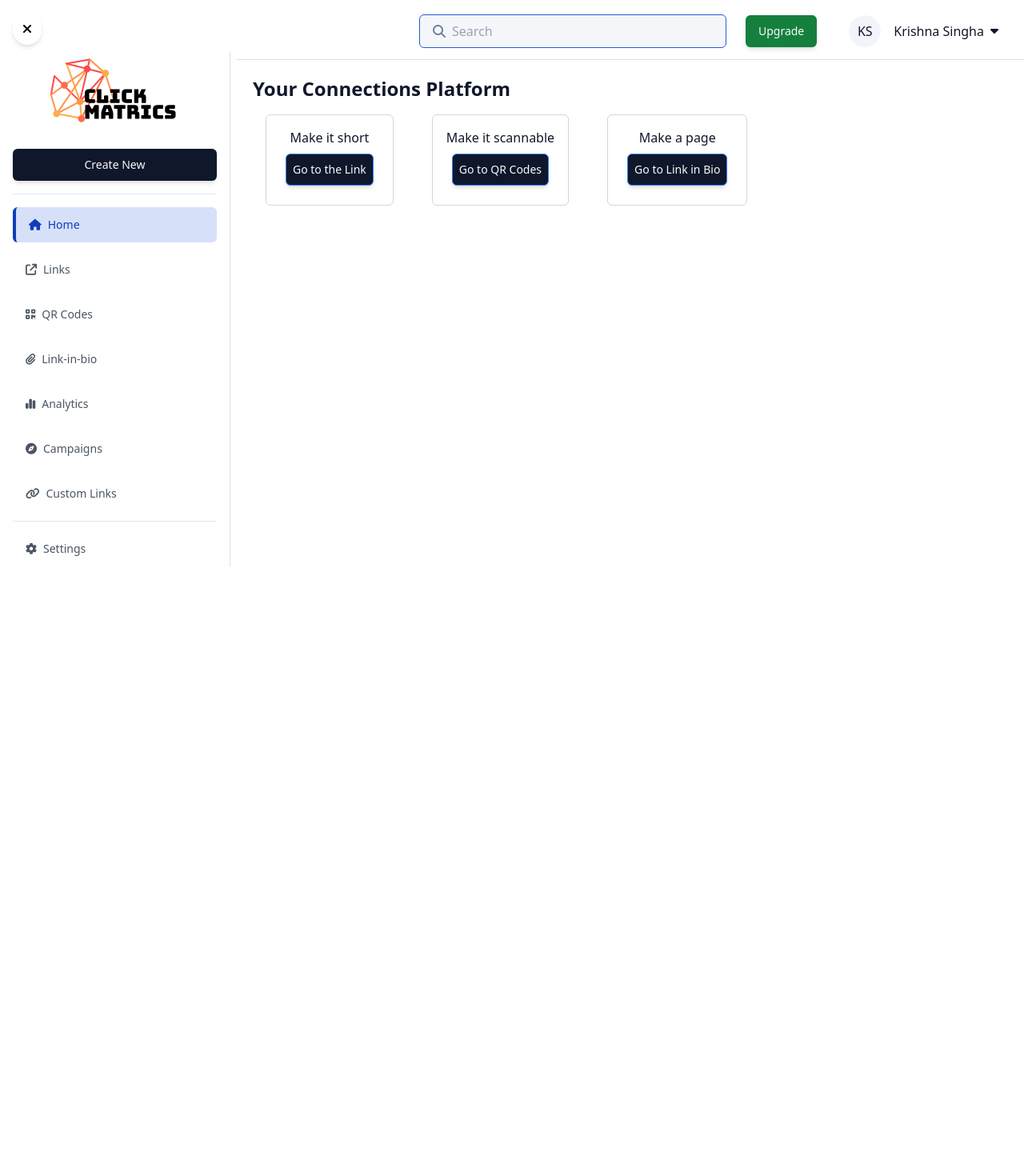
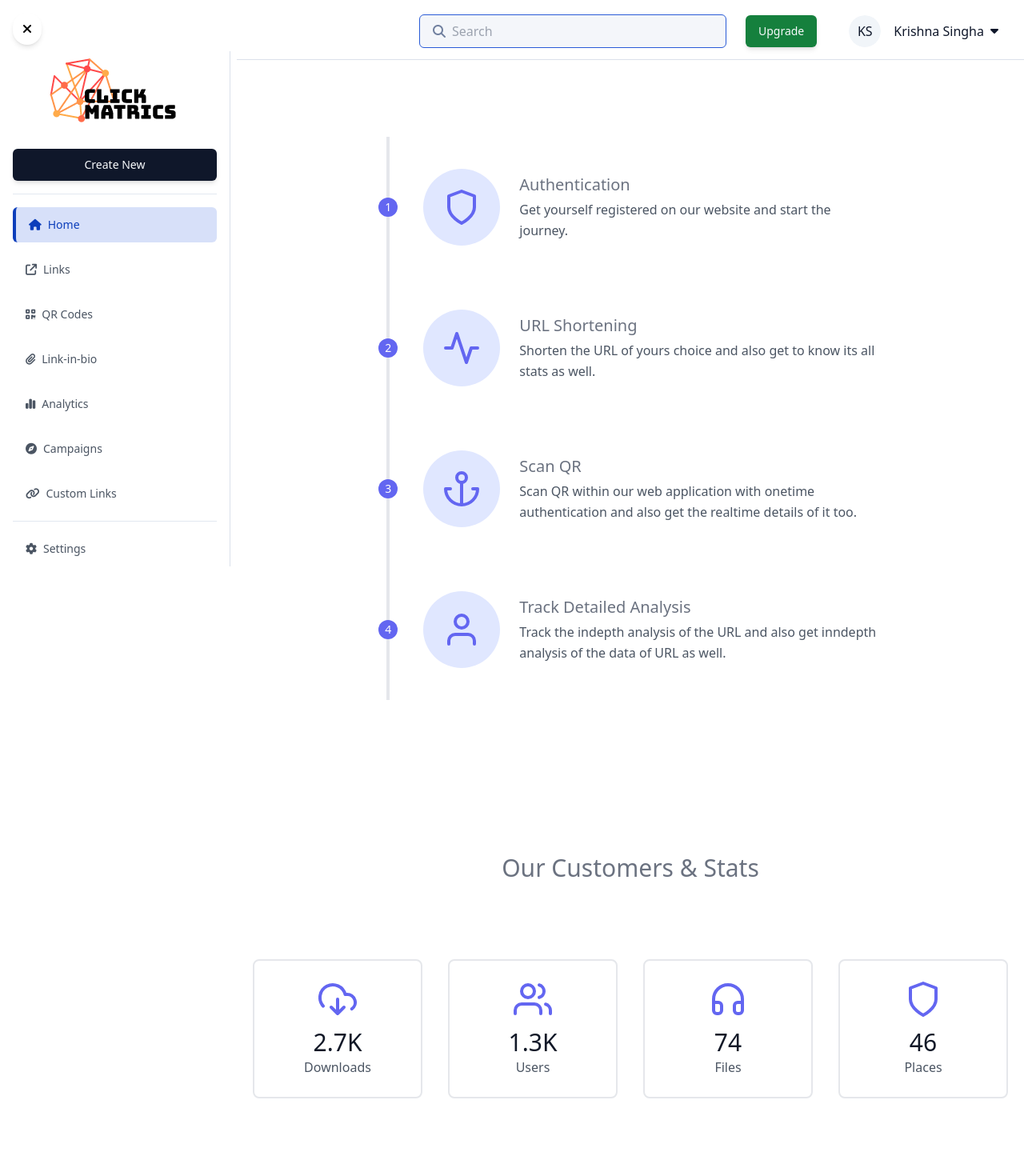
Before and after one commit to oxiton-foundation/click-metrics, a React (Vite) app in the folder client/: page / in a window 1280 px wide. Shown: the top 1470 px of the page at 80% size. Before the commit the page ends 800 px from the top, so only its background shows below. Built offline with nearby package versions, Linux system fonts and the light colour scheme.

Commit message:
conflicts fixed

```diff
--- a/client/src/components/pages/home.tsx
+++ b/client/src/components/pages/home.tsx
@@ -1,10 +1,137 @@
 import { useNavigate } from "react-router-dom";
 import { Button } from "../ui";
-
+import Header from "../navbar/header";
 const Home = () => {
   const navigate = useNavigate();
   return (
     <>
+<section class="text-gray-600 body-font overflow-hidden">
+  <div class="container px-5 py-24 mx-auto flex flex-wrap">
+    <div class="flex relative pt-10 pb-20 sm:items-center md:w-2/3 mx-auto">
+      <div class="h-full w-6 absolute inset-0 flex items-center justify-center">
+        <div class="h-full w-1 bg-gray-200 pointer-events-none"></div>
+      </div>
+      <div class="flex-shrink-0 w-6 h-6 rounded-full mt-10 sm:mt-0 inline-flex items-center justify-center bg-indigo-500 text-white relative z-10 title-font font-medium text-sm">1</div>
+      <div class="flex-grow md:pl-8 pl-6 flex sm:items-center items-start flex-col sm:flex-row">
+        <div class="flex-shrink-0 w-24 h-24 bg-indigo-100 text-indigo-500 rounded-full inline-flex items-center justify-center">
+          <svg fill="none" stroke="currentColor" stroke-linecap="round" stroke-linejoin="round" stroke-width="2" class="w-12 h-12" viewBox="0 0 24 24">
+            <path d="M12 22s8-4 8-10V5l-8-3-8 3v7c0 6 8 10 8 10z"></path>
+          </svg>
+        </div>
+        <div class="flex-grow sm:pl-6 mt-6 sm:mt-0">
+          <h2 class="font-medium title-font text-gray-500 mb-1 text-xl">Authentication</h2>
+          <p class="leading-relaxed">Get yourself registered on our website and start the journey.</p>
+        </div>
+      </div>
+    </div>
+    <div class="flex relative pb-20 sm:items-center md:w-2/3 mx-auto">
+      <div class="h-full w-6 absolute inset-0 flex items-center justify-center">
+        <div class="h-full w-1 bg-gray-200 pointer-events-none"></div>
+      </div>
+      <div class="flex-shrink-0 w-6 h-6 rounded-full mt-10 sm:mt-0 inline-flex items-center justify-center bg-indigo-500 text-white relative z-10 title-font font-medium text-sm">2</div>
+      <div class="flex-grow md:pl-8 pl-6 flex sm:items-center items-start flex-col sm:flex-row">
+        <div class="flex-shrink-0 w-24 h-24 bg-indigo-100 text-indigo-500 rounded-full inline-flex items-center justify-center">
+          <svg fill="none" stroke="currentColor" stroke-linecap="round" stroke-linejoin="round" stroke-width="2" class="w-12 h-12" viewBox="0 0 24 24">
+            <path d="M22 12h-4l-3 9L9 3l-3 9H2"></path>
+          </svg>
+        </div>
+        <div class="flex-grow sm:pl-6 mt-6 sm:mt-0">
+          <h2 class="font-medium title-font text-gray-500 mb-1 text-xl">URL Shortening</h2>
+          <p class="leading-relaxed">Shorten the URL of yours choice and also get to know its all stats as well.</p>
+        </div>
+      </div>
+    </div>
+    <div class="flex relative pb-20 sm:items-center md:w-2/3 mx-auto">
+      <div class="h-full w-6 absolute inset-0 flex items-center justify-center">
+        <div class="h-full w-1 bg-gray-200 pointer-events-none"></div>
+      </div>
+      <div class="flex-shrink-0 w-6 h-6 rounded-full mt-10 sm:mt-0 inline-flex items-center justify-center bg-indigo-500 text-white relative z-10 title-font font-medium text-sm">3</div>
+      <div class="flex-grow md:pl-8 pl-6 flex sm:items-center items-start flex-col sm:flex-row">
+        <div class="flex-shrink-0 w-24 h-24 bg-indigo-100 text-indigo-500 rounded-full inline-flex items-center justify-center">
+          <svg fill="none" stroke="currentColor" stroke-linecap="round" stroke-linejoin="round" stroke-width="2" class="w-12 h-12" viewBox="0 0 24 24">
+            <circle cx="12" cy="5" r="3"></circle>
+            <path d="M12 22V8M5 12H2a10 10 0 0020 0h-3"></path>
+          </svg>
+        </div>
+        <div class="flex-grow sm:pl-6 mt-6 sm:mt-0">
+          <h2 class="font-medium title-font text-gray-500 mb-1 text-xl">Scan QR</h2>
+          <p class="leading-relaxed">Scan QR within our web application with onetime authentication and also get the realtime details of it too. </p>
+        </div>
+      </div>
+    </div>
+    <div class="flex relative pb-10 sm:items-center md:w-2/3 mx-auto">
+      <div class="h-full w-6 absolute inset-0 flex items-center justify-center">
+        <div class="h-full w-1 bg-gray-200 pointer-events-none"></div>
+      </div>
+      <div class="flex-shrink-0 w-6 h-6 rounded-full mt-10 sm:mt-0 inline-flex items-center justify-center bg-indigo-500 text-white relative z-10 title-font font-medium text-sm">4</div>
+      <div class="flex-grow md:pl-8 pl-6 flex sm:items-center items-start flex-col sm:flex-row">
+        <div class="flex-shrink-0 w-24 h-24 bg-indigo-100 text-indigo-500 rounded-full inline-flex items-center justify-center">
+          <svg fill="none" stroke="currentColor" stroke-linecap="round" stroke-linejoin="round" stroke-width="2" class="w-12 h-12" viewBox="0 0 24 24">
+            <path d="M20 21v-2a4 4 0 00-4-4H8a4 4 0 00-4 4v2"></path>
+            <circle cx="12" cy="7" r="4"></circle>
+          </svg>
+        </div>
+        <div class="flex-grow sm:pl-6 mt-6 sm:mt-0">
+          <h2 class="font-medium title-font text-gray-500 mb-1 text-xl">Track Detailed Analysis</h2>
+          <p class="leading-relaxed">Track the indepth analysis of the URL and also get inndepth analysis of the data of URL as well.</p>
+        </div>
+      </div>
+    </div>
+  </div>
+</section>
+
+
+      <section class="text-gray-600 body-font">
+<div class="container px-5 py-24 mx-auto">
+  <div class="flex flex-col text-center w-full mb-20">
+    <h1 class="sm:text-3xl text-2xl font-medium title-font mb-4 text-gray-500">Our Customers & Stats</h1>
+  </div>
+  <div class="flex flex-wrap -m-4 text-center">
+    <div class="p-4 md:w-1/4 sm:w-1/2 w-full">
+      <div class="border-2 border-gray-200 px-4 py-6 rounded-lg">
+        <svg fill="none" stroke="currentColor" stroke-linecap="round" stroke-linejoin="round" stroke-width="2" class="text-indigo-500 w-12 h-12 mb-3 inline-block" viewBox="0 0 24 24">
+          <path d="M8 17l4 4 4-4m-4-5v9"></path>
+          <path d="M20.88 18.09A5 5 0 0018 9h-1.26A8 8 0 103 16.29"></path>
+        </svg>
+        <h2 class="title-font font-medium text-3xl text-gray-900">2.7K</h2>
+        <p class="leading-relaxed">Downloads</p>
+      </div>
+    </div>
+    <div class="p-4 md:w-1/4 sm:w-1/2 w-full">
+      <div class="border-2 border-gray-200 px-4 py-6 rounded-lg">
+        <svg fill="none" stroke="currentColor" stroke-linecap="round" stroke-linejoin="round" stroke-width="2" class="text-indigo-500 w-12 h-12 mb-3 inline-block" viewBox="0 0 24 24">
+          <path d="M17 21v-2a4 4 0 00-4-4H5a4 4 0 00-4 4v2"></path>
+          <circle cx="9" cy="7" r="4"></circle>
+          <path d="M23 21v-2a4 4 0 00-3-3.87m-4-12a4 4 0 010 7.75"></path>
+        </svg>
+        <h2 class="title-font font-medium text-3xl text-gray-900">1.3K</h2>
+        <p class="leading-relaxed">Users</p>
+      </div>
+    </div>
+    <div class="p-4 md:w-1/4 sm:w-1/2 w-full">
+      <div class="border-2 border-gray-200 px-4 py-6 rounded-lg">
+        <svg fill="none" stroke="currentColor" stroke-linecap="round" stroke-linejoin="round" stroke-width="2" class="text-indigo-500 w-12 h-12 mb-3 inline-block" viewBox="0 0 24 24">
+          <path d="M3 18v-6a9 9 0 0118 0v6"></path>
+          <path d="M21 19a2 2 0 01-2 2h-1a2 2 0 01-2-2v-3a2 2 0 012-2h3zM3 19a2 2 0 002 2h1a2 2 0 002-2v-3a2 2 0 00-2-2H3z"></path>
+        </svg>
+        <h2 class="title-font font-medium text-3xl text-gray-900">74</h2>
+        <p class="leading-relaxed">Files</p>
+      </div>
+    </div>
+    <div class="p-4 md:w-1/4 sm:w-1/2 w-full">
+      <div class="border-2 border-gray-200 px-4 py-6 rounded-lg">
+        <svg fill="none" stroke="currentColor" stroke-linecap="round" stroke-linejoin="round" stroke-width="2" class="text-indigo-500 w-12 h-12 mb-3 inline-block" viewBox="0 0 24 24">
+          <path d="M12 22s8-4 8-10V5l-8-3-8 3v7c0 6 8 10 8 10z"></path>
+        </svg>
+        <h2 class="title-font font-medium text-3xl text-gray-900">46</h2>
+        <p class="leading-relaxed">Places</p>
+      </div>
+    </div>
+  </div>
+</div>
+</section>
+
+
       <div className="p-5">
         <div >
           <h1 className="text-2xl font-bold">Your Connections Platform</h1>
@@ -45,6 +172,9 @@ const Home = () => {
           </div>
         </div>
       </div>
+
+
+
     </>
   );
 };
```
Also changed, not shown: 1 other file (tests, documents, lock files or other folders).
